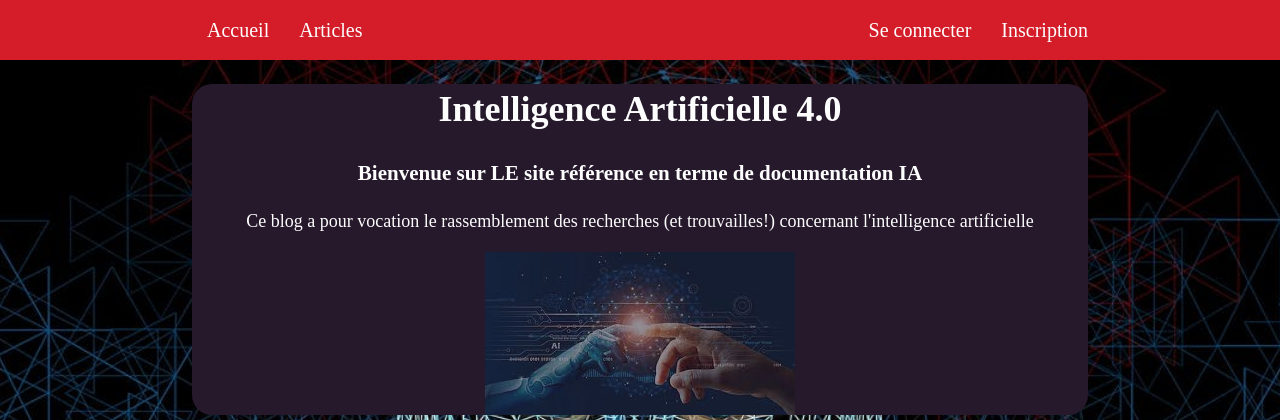
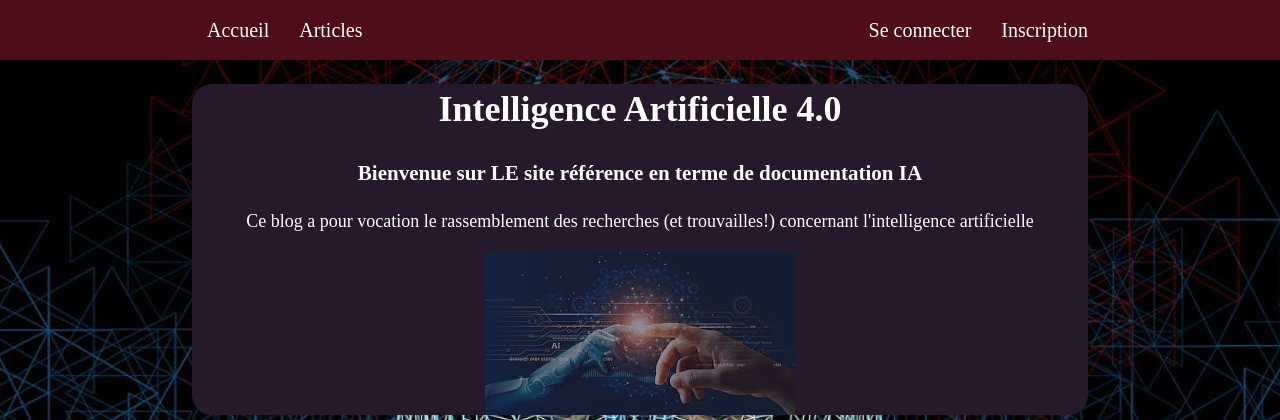
Before and after one commit to StevenDelval/Flask-mongoDB-TechIA, a Flask app: page / in a window 1280 px wide. Shown: the top 420 px of the page. Run offline with Flask 2, Linux system fonts and the light colour scheme; data that the repository does not hold is empty; style sheets or scripts are compiled from the project's sources.

Commit message:
color change

```diff
--- a/static/css/abstracts/_variables.scss
+++ b/static/css/abstracts/_variables.scss
@@ -1,4 +1,4 @@
 $couleur_fond: #303030;
 $couleur_claire: #fdfdfd;
-$couleur_peps: #d41d29;
+$couleur_peps: #4d0e18;
 $couleur_douce: #f6921ffe;
```
